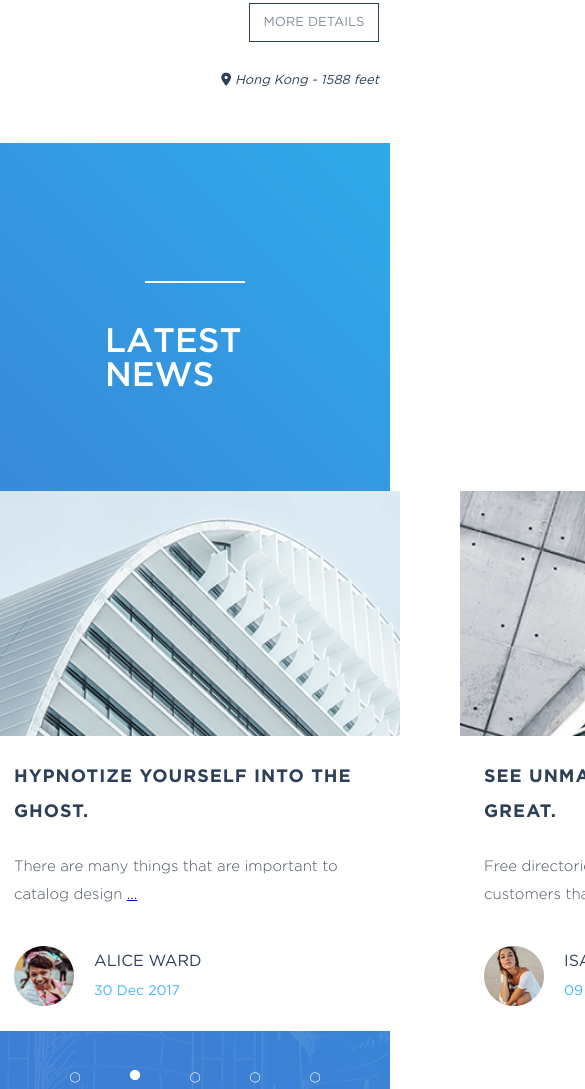
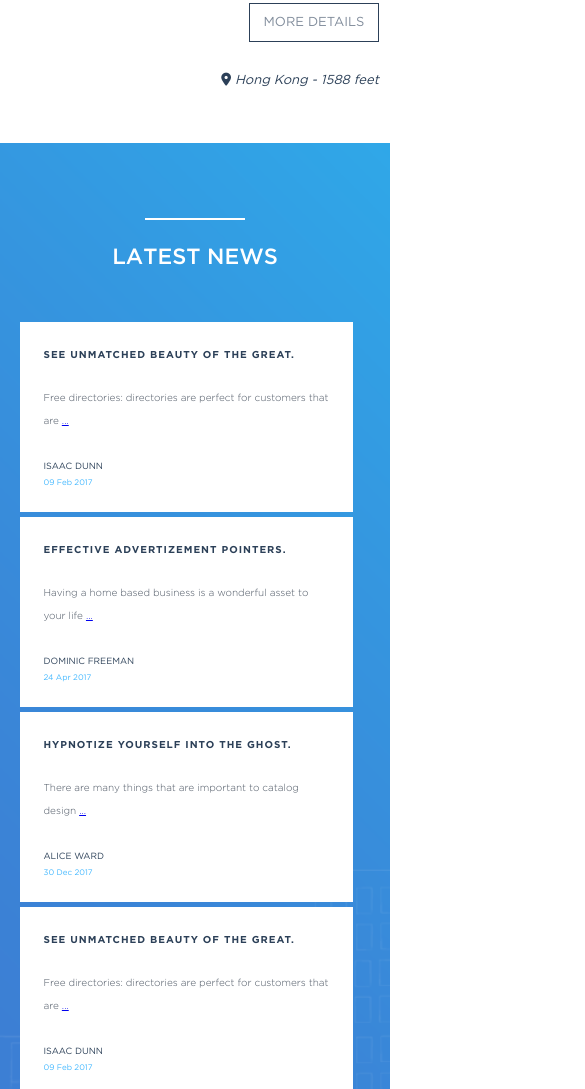
Before and after one commit to SerhiyPyatak/monticello, a plain HTML site: page index.html in a window 390 px wide. Shown: the part 1740-2829 px from the top of the page, 585 px wide, since content can reach past the window. Drawn offline with nearby package versions, Linux system fonts and the light colour scheme.

Commit message:
This commit adds responsibility to the News section

```diff
--- a/js/script.js
+++ b/js/script.js
@@ -15,12 +15,51 @@ $(document).ready(function () {
   $('.news__slider').slick({
     slidesToShow: 3,
     slidesToScroll: 1,
-    autoplay: true,
+    autoplay: false,
     autoplaySpeed: 4000,
     dots: true,
     nextArrow,
-    prevArrow
+    prevArrow,
+    responsive: [
+      {
+        breakpoint: 1350,
+        settings: {
+          slidesToShow: 2,
+          //slidesToScroll: 1,
+          //dots: true
+        }
+      },
+      {
+        breakpoint: 910,
+        settings: {
+          slidesToShow: 1,
+        }
+      },
+      {
+        breakpoint: 530,
+        settings: {
+          arrows: false,
+          slidesToShow: 1,
+        }
+      },
+      {
+        breakpoint: 430,
+        settings: "unslick"
+      },
+
+      // You can unslick at a given breakpoint now by adding:
+      // settings: "unslick"
+      // instead of a settings object
+    ]
   });
+
+  /*$(window).resize(function(){
+    if ($(window).width() >= 532){
+      // do something here
+      initSlick();
+    }
+  });
+  */
 
   let contactMap = L.map('contact-map').setView([40.6571222, -73.8429989], 12);
   L.tileLayer('https://api.mapbox.com/styles/v1/{id}/tiles/{z}/{x}/{y}?access_token={accessToken}', {
--- a/scss/common.blocks/news.scss
+++ b/scss/common.blocks/news.scss
@@ -22,7 +22,7 @@
     }
 
     &__slider {
-        width:              1410px;
+        width:              95%;
         margin-top:         100px;
     }
 
@@ -139,3 +139,139 @@
 #author-fifth {
     background-image: url('../../images/news/news5-author.png');
 }
+
+@media(max-width: 1490px) {
+    .slide {
+        height:         470px;
+
+        &__photo {
+            height:     200px;
+        }
+
+        &__header {
+            font-size:      15px;
+            line-height:    25px;
+        }
+
+        &__text {
+            line-height:    23px;
+            font-size:      14px;
+        }
+
+        &__author {
+            margin-top:     30px;
+        }
+
+        &__author-info {
+            gap:            8px;
+        }
+
+        &__author-name {
+            font-size:      13px;
+        }
+
+        &__publication {
+            font-size:      11px;
+        }
+    }
+}
+
+@media(max-width: 1350px) {
+    .news__slide {
+        margin:             0 28px;
+    }
+}
+
+@media(max-width: 970px) {
+    .news {
+        height: auto;
+        padding:            75px 77px;
+
+        &__slider {
+            width:          95%;
+            margin-top:     70px;
+        }
+    }
+}
+
+@media(max-width: 910px) {
+    .news__slider {
+        width: 75%;
+    }
+}
+
+@media(max-width: 790px) {
+    .slick-track {
+        width: 95%;
+    }
+}
+
+@media(max-width: 590px) {
+    .slide__photo {
+        height: 160px;
+    }
+
+    .slick-dots li {
+        margin: 0 8px !important;
+    }
+}
+
+@media(max-width: 530px) {
+    .news {
+        &__slider {
+            width: 90%;
+            margin-top: 50px;
+        }
+
+        &__title {
+            margin-top: 25px;
+            font-size: 22px;
+        }
+
+
+        .slick-track {
+            width: 95%;
+        }
+
+        .slide {
+            height: 360px;
+
+            &__header {
+                font-size: 10px;
+                line-height: 18px;
+            }
+
+            &__author-photo {
+                display:        none;
+            }
+
+            &__photo {
+                display:        none;
+            }
+
+            &__text {
+                line-height: 23px;
+                font-size: 10px;
+            }
+
+            &__author-name {
+                font-size: 9px;
+            }
+
+            &__publication {
+                font-size: 8px;
+            }
+        }
+    }
+}
+
+@media(max-width: 430px) {
+    .news {
+        padding: 75px 0px;
+        &__slide {
+            margin: 5px 0;
+            height: 190px !important;
+            width: 95%;
+        }
+    }
+}
```
Also changed, not shown: css/style.css, 1 other file.
